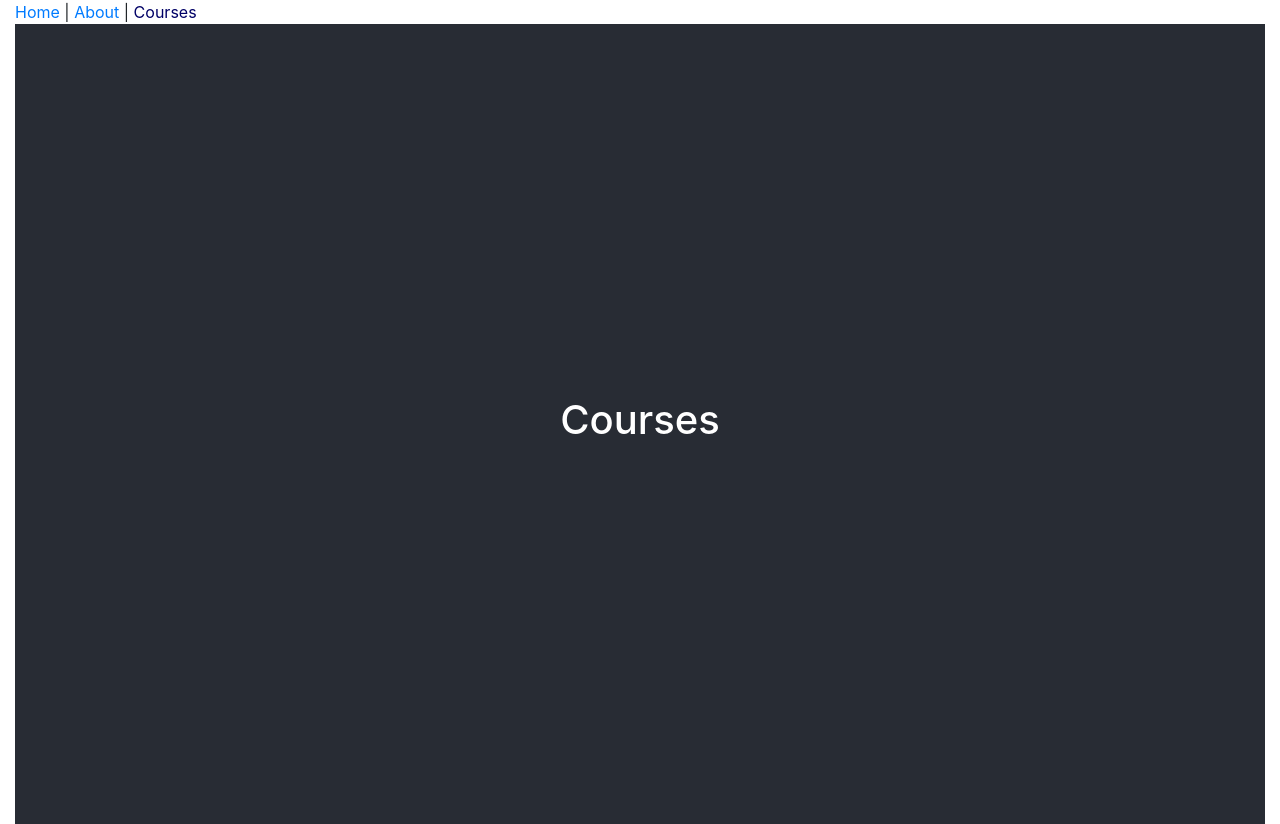
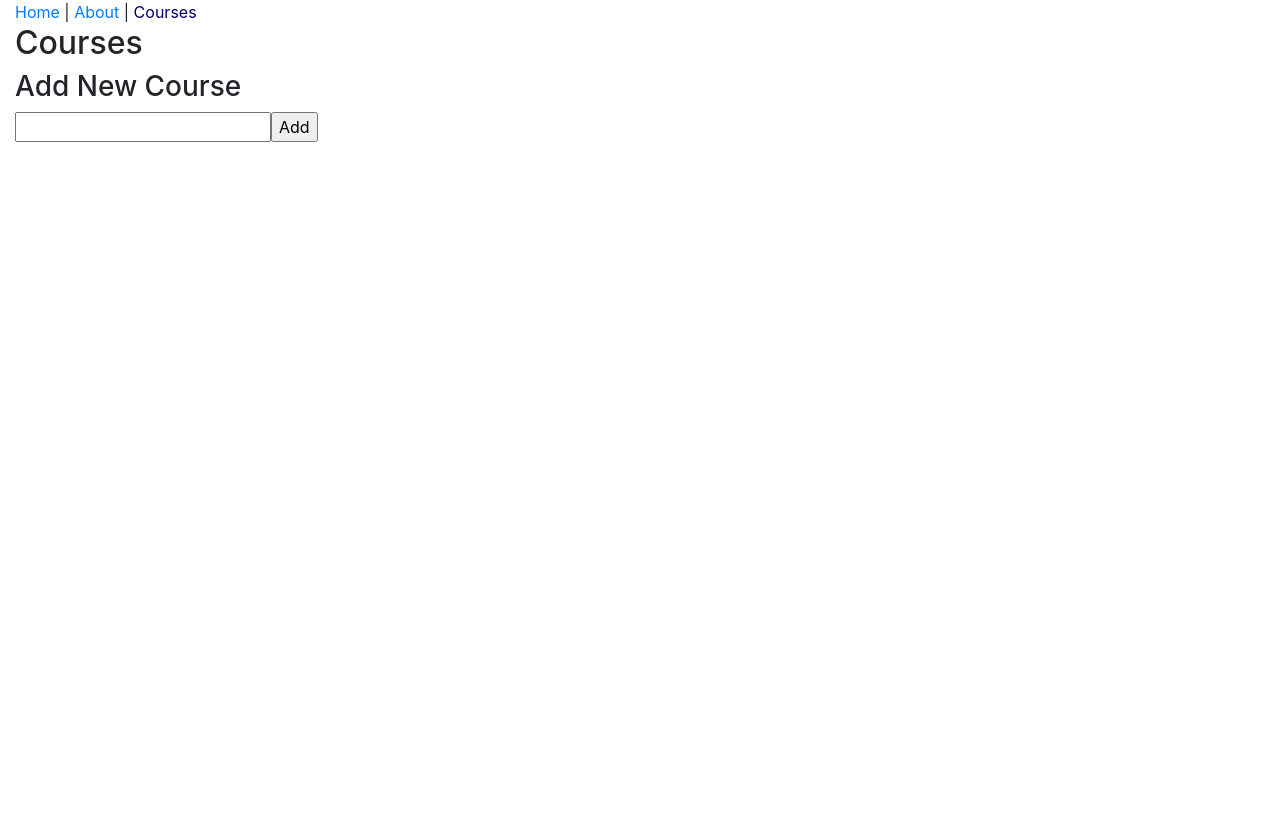
Before and after one commit to kpatel27/course-app, a React (Create React App) app: page /courses in a window 1280 px wide. After the commit the page ends 800 px from the top, so only its background shows below. Built offline with nearby package versions, Linux system fonts and the light colour scheme.

Commit message:
added handleFormSubmit

```diff
--- a/src/components/CoursesPage.js
+++ b/src/components/CoursesPage.js
@@ -1,11 +1,60 @@
 import React, { Component } from 'react';
+import { connect } from 'react-redux';
+import PropTypes from 'prop-types';
+import * as courseActions from '../redux/actions/courseActions';
 
-export default class CoursesPage extends Component {
+class CoursesPage extends Component {
+  constructor(props) {
+    super(props);
+
+    this.state = {
+      course: {
+        title: '',
+      },
+    };
+  }
+
+  handleChange = (e) => {
+    const course = { ...this.state.course, title: e.target.value };
+    this.setState({ course });
+  };
+
+  handleFormSubmit = (e) => {
+    e.preventDefault();
+    this.props.dispatch(courseActions.createCourse(this.state.course));
+  };
+
+  displayCourses = () => {
+    return this.props.courses.map((course, idx) => (
+      <div key={idx}>{course.title}</div>
+    ));
+  };
+
   render() {
     return (
-      <div className='App-header'>
-        <h1>Courses</h1>
-      </div>
+      <form onSubmit={this.handleFormSubmit}>
+        <h2>Courses</h2>
+        <h3>Add New Course</h3>
+        <input
+          type='text'
+          value={this.state.course.title}
+          onChange={this.handleChange}
+        />
+        <input type='submit' value='Add' />
+        {this.displayCourses()}
+      </form>
     );
   }
 }
+
+const mapStateToProps = (state) => {
+  return {
+    courses: state.courses,
+  };
+};
+
+CoursesPage.propTypes = {
+  dispatch: PropTypes.func.isRequired,
+};
+
+export default connect(mapStateToProps)(CoursesPage);
```
